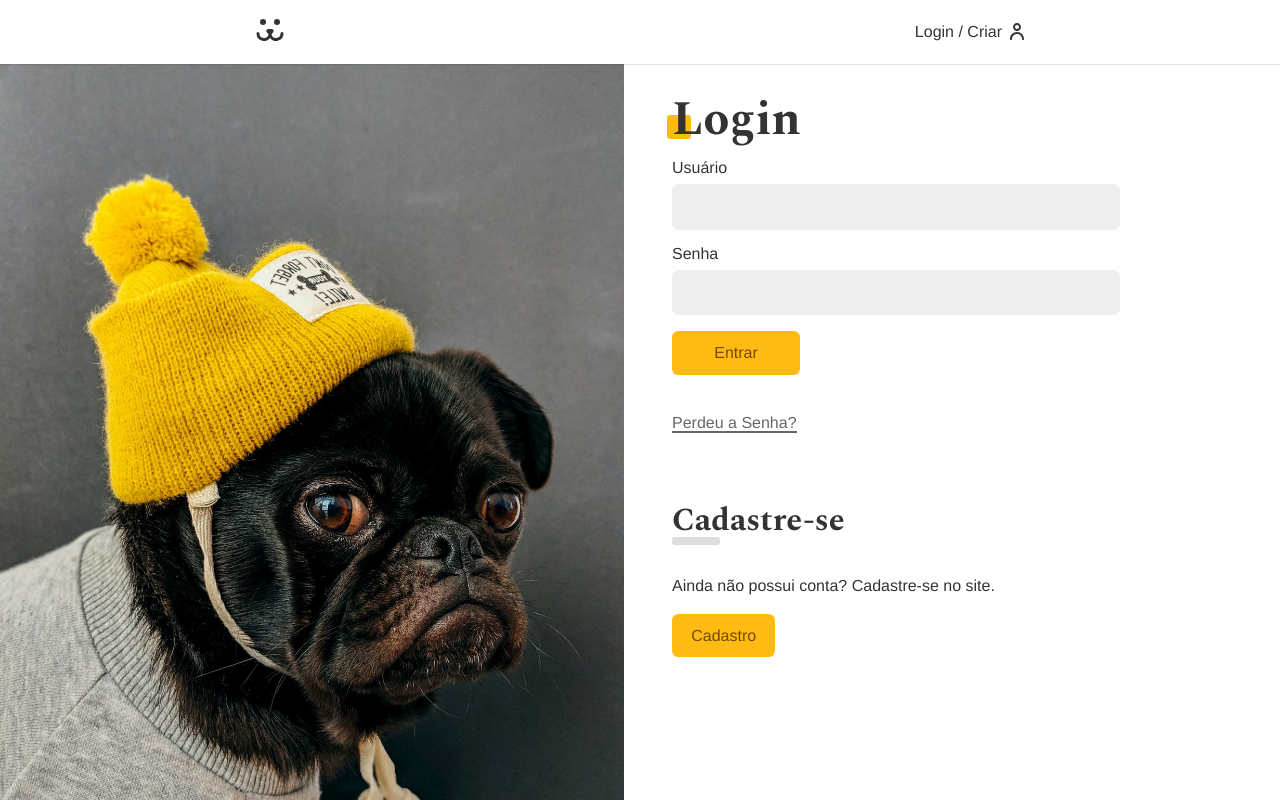
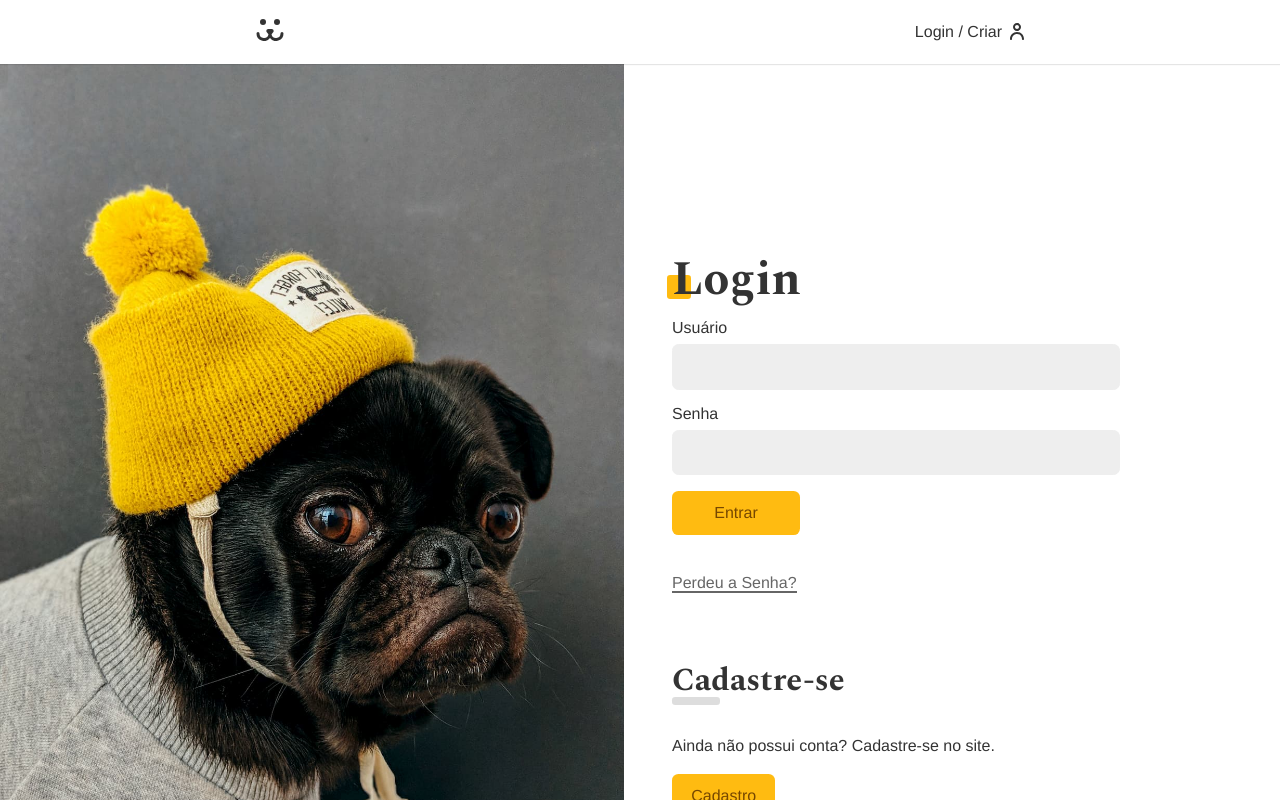
Before and after one commit to Edyane/Dogs, a React (Vite) app in the folder dogs-app/: page /login in a window 1280 px wide. Shown: the top 800 px of the page. Built offline with nearby package versions, Linux system fonts and the light colour scheme.

Commit message:
fix: ajustando telas de login e formulário para telas menores

```diff
--- a/dogs-app/src/Components/Login/Login.module.css
+++ b/dogs-app/src/Components/Login/Login.module.css
@@ -15,6 +15,7 @@
 .forms {
     max-width: 30rem;
     padding: 1rem;
+    margin-top: 20vh;
 }
 
 @media (max-width: 40rem) {
--- a/dogs-app/src/Components/Login/LoginForm.module.css
+++ b/dogs-app/src/Components/Login/LoginForm.module.css
@@ -19,6 +19,7 @@
 
 .cadastro {
     margin-top: 4rem;
+    margin-bottom: 4rem;
 }
 
 .cadastro p {
```
